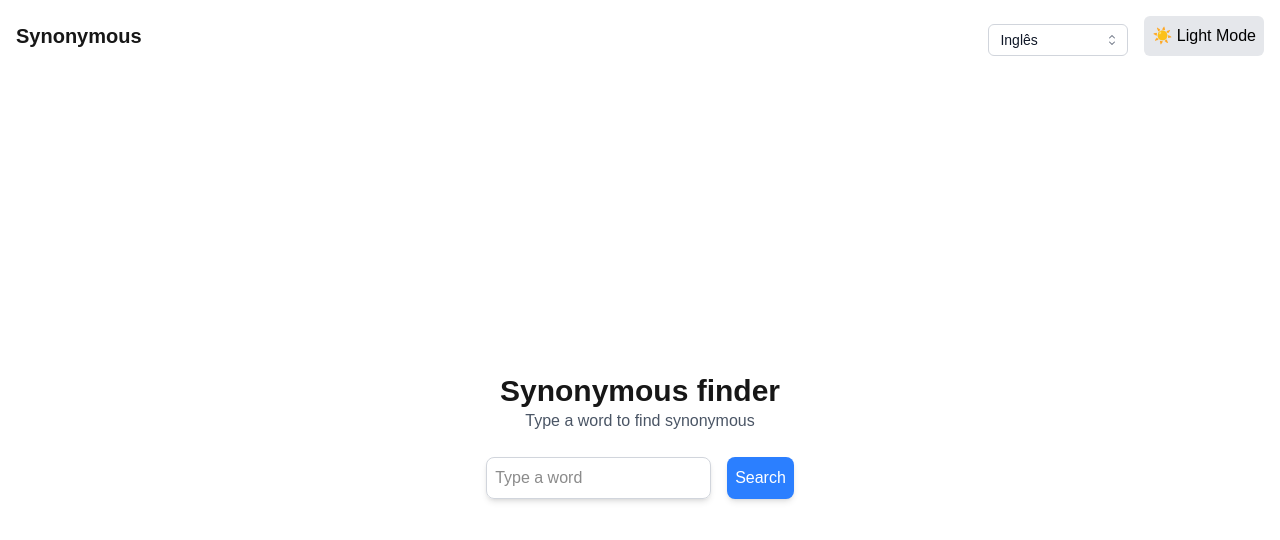
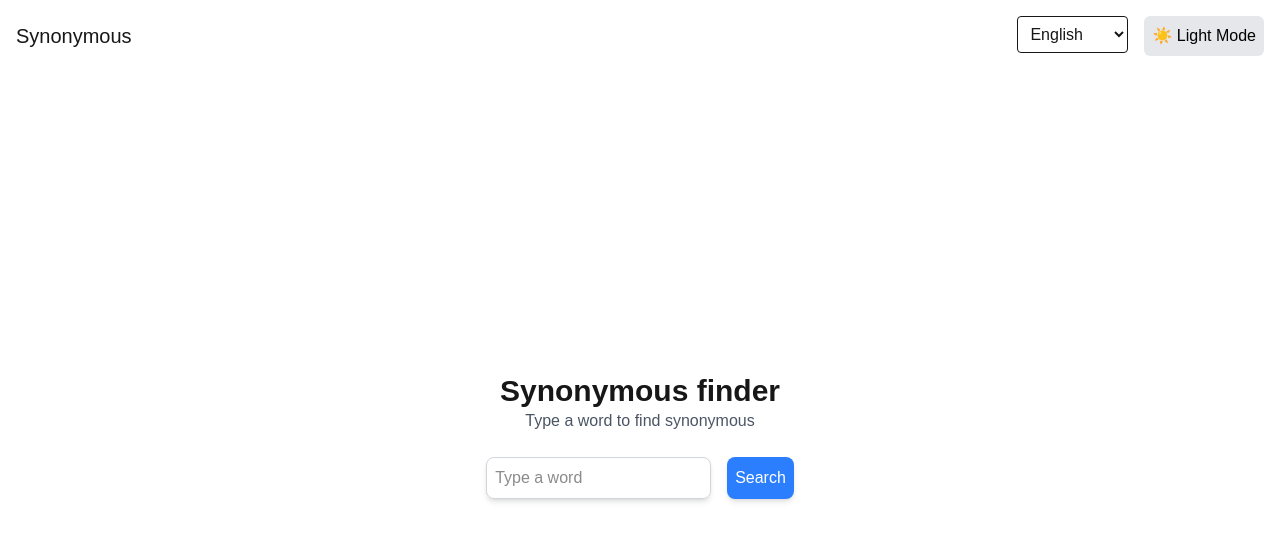
Before and after one commit to Rayan757575/sinonimos, a Next.js app: page / in a window 1280 px wide. Shown: the top 540 px of the page. Built offline with nearby package versions, Linux system fonts and the light colour scheme.

Commit message:
Create the translate system

```diff
--- a/src/app/globals.css
+++ b/src/app/globals.css
@@ -18,12 +18,28 @@
     --foreground: #ededed;
   }
 }
+
 .dark {
   --background: #1a202c;
   --foreground: #ffffff;
+  --background-header: rgb(37, 37, 46);
+  --subtitle-color: #fff
 }
+
 body {
   background: var(--background);
   color: var(--foreground);
   font-family: Arial, Helvetica, sans-serif;
+  top: 0px !important;
 }
+
+header {
+  background: var(--background-header);
+}
+
+/* Esconde completamente a interface do Google Translate */
+.goog-te-banner-frame,
+.goog-te-gadget,
+iframe {
+  display: none !important;
+}
--- a/src/app/layout.js
+++ b/src/app/layout.js
@@ -1,5 +1,7 @@
 import { Geist, Geist_Mono } from "next/font/google";
 import "./globals.css";
+import IdiomaSelectMenu from "@/components/IdiomaSelectMenu";
+import GoogleTranslate from "@/components/GoogleTranslate"; // Importando o novo componente
 
 const geistSans = Geist({
   variable: "--font-geist-sans",
@@ -19,10 +21,10 @@ export const metadata = {
 export default function RootLayout({ children }) {
   return (
     <html lang="en">
-      <body
-        className={`${geistSans.variable} ${geistMono.variable} antialiased`}
-      >
+      <body className={`${geistSans.variable} ${geistMono.variable} antialiased`}>
         {children}
+        {/* Google Translate */}
+        <GoogleTranslate/>
       </body>
     </html>
   );
--- a/src/components/BuscaSinonimos.js
+++ b/src/components/BuscaSinonimos.js
@@ -32,7 +32,7 @@ export default function BuscaSinonimos() {
         />
         <button
           onClick={buscarSinonimos}
-          className="ml-4 bg-blue-500 text-white p-2 rounded-lg shadow-md hover:bg-blue-600"
+          className="ml-4 bg-blue-500 text-white p-2 rounded-lg shadow-md hover:bg-blue-600 transition-color duration-300"
         >
           Search
         </button>
@@ -45,7 +45,7 @@ export default function BuscaSinonimos() {
             {sinonimos.map((item, index) => (
               <span
                 key={index}
-                className="text-lg text-black bg-gray-200 hover:bg-gray-100 shadow-md px-3 py-1 rounded-lg "
+                className="text-lg text-black bg-gray-200 hover:bg-gray-100 transition-color duration-500 shadow-md px-3 py-1 rounded-lg "
               >
                 {item.word}
               </span>
--- /dev/null
+++ b/src/components/GoogleTranslate.js
@@ -0,0 +1,25 @@
+"use client"; // Agora sim, esse pode ser um Client Component
+
+import { useEffect } from "react";
+
+export default function GoogleTranslate() {
+  useEffect(() => {
+    const addGoogleTranslateScript = () => {
+      const script = document.createElement("script");
+      script.src = "https://translate.google.com/translate_a/element.js?cb=googleTranslateInit";
+      script.async = true;
+      document.body.appendChild(script);
+    };
+
+    window.googleTranslateInit = () => {
+      new window.google.translate.TranslateElement(
+        { pageLanguage: "en", autoDisplay: false },
+        "google_translate_element"
+      );
+    };
+
+    addGoogleTranslateScript();
+  }, []);
+
+  return <div id="google_translate_element" style={{ display: "none" }} />;
+}
--- a/src/components/Header.js
+++ b/src/components/Header.js
@@ -5,8 +5,8 @@ import ThemeToggle from './ThemeToggle'
 
 export default function Header() {
   return (
-    <header className="flex justify-between items-center p-4 dark:bg-gray-900 dark:text-white">
-        <h1 className="text-xl font-bold dark:text-white">Synonymous</h1>
+    <header className="flex justify-between items-center p-4 bg-gray-200">
+        <h1 className="text-xl font-bolds">Synonymous</h1>
         <div className="flex flex-row">
           <div className="hidden sm:block px-4">
             <IdiomaSelectMenu />
--- a/src/components/IdiomaSelectMenu.js
+++ b/src/components/IdiomaSelectMenu.js
@@ -1,63 +1,34 @@
-// components/IdiomaSelectMenu.js
+"use client";
+import { useState } from "react";
 
-'use client'
-
-import { useState } from 'react'
-import { Label, Listbox, ListboxButton, ListboxOption, ListboxOptions } from '@headlessui/react'
-import { ChevronUpDownIcon } from '@heroicons/react/24/solid'
-import { CheckIcon } from '@heroicons/react/20/solid'
-
-const idiomas = [
-  { id: 1, name: 'Inglês' },
-  { id: 2, name: 'Português' },
-  { id: 3, name: 'Espanhol' },
-  { id: 4, name: 'Francês' },
-  { id: 5, name: 'Alemão' },
-  { id: 6, name: 'Italiano' },
-  { id: 7, name: 'Japonês' },
-  { id: 8, name: 'Chinês' },
-  { id: 9, name: 'Russo' },
-  { id: 10, name: 'Árabe' },
-]
+const languages = [
+  { code: "en", label: "English" },
+  { code: "pt", label: "Português" },
+  { code: "es", label: "Español" },
+  { code: "fr", label: "Français" }
+];
 
 export default function IdiomaSelectMenu() {
+  const [selectedLanguage, setSelectedLanguage] = useState("en");
 
-  const [selectedIdioma, setSelectedIdioma] = useState(idiomas[0]) // Começa com Português selecionado
+  const handleLanguageChange = (event) => {
+    const newLang = event.target.value;
+    setSelectedLanguage(newLang);
+
+    const googleTranslate = document.querySelector(".goog-te-combo");
+    if (googleTranslate) {
+      googleTranslate.value = newLang;
+      googleTranslate.dispatchEvent(new Event("change"));
+    }
+  };
 
   return (
-    <Listbox value={selectedIdioma} onChange={setSelectedIdioma}>
-      <div className="relative mt-2 w-35">
-        <ListboxButton className="grid w-full cursor-default grid-cols-1 rounded-md bg-white py-1.5 pr-2 pl-3 text-left text-gray-900 outline-1 -outline-offset-1 outline-gray-300 focus:outline-2 focus:-outline-offset-2 focus:outline-indigo-600 sm:text-sm">
-          <span className="col-start-1 row-start-1 flex items-center gap-3 pr-6">
-            <span className="block truncate">{selectedIdioma.name}</span>
-          </span>
-          <ChevronUpDownIcon
-            aria-hidden="true"
-            className="col-start-1 row-start-1 size-5 self-center justify-self-end text-gray-500 sm:size-4"
-          />
-        </ListboxButton>
-
-        <ListboxOptions
-          transition
-          className="absolute z-10 mt-1 max-h-56 w-full overflow-auto rounded-md bg-white py-1 text-base ring-1 shadow-lg ring-black/5 focus:outline-hidden data-leave:transition data-leave:duration-100 data-leave:ease-in data-closed:data-leave:opacity-0 sm:text-sm"
-        >
-          {idiomas.map((idioma) => (
-            <ListboxOption
-              key={idioma.id}
-              value={idioma}
-              className="group relative cursor-default py-2 pr-9 pl-3 text-gray-900 select-none data-focus:bg-indigo-600 data-focus:text-white data-focus:outline-hidden"
-            >
-              <div className="flex items-center">
-                <span className="ml-3 block truncate font-normal group-data-selected:font-semibold">{idioma.name}</span>
-              </div>
-
-              <span className="absolute inset-y-0 right-0 flex items-center pr-4 text-indigo-600 group-not-data-selected:hidden group-data-focus:text-white">
-                <CheckIcon aria-hidden="true" className="size-5" />
-              </span>
-            </ListboxOption>
-          ))}
-        </ListboxOptions>
-      </div>
-    </Listbox>
-  )
+    <select value={selectedLanguage} onChange={handleLanguageChange} className="p-2 border rounded">
+      {languages.map((lang) => (
+        <option key={lang.code} value={lang.code} className="text-black bg-gray-200">
+          {lang.label}
+        </option>
+      ))}
+    </select>
+  );
 }
--- a/tailwind.config.js
+++ b/tailwind.config.js
@@ -1,6 +1,6 @@
 /** @type {import('tailwindcss').Config} */
 module.exports = {
-  darkMode: "class", // Habilita o modo escuro baseado em classes
+  darkMode: "selector", // Habilita o modo escuro baseado em classes
   content: [
     "./app/**/*.{js,jsx}",
     "./components/**/*.{js,jsx}",
```
